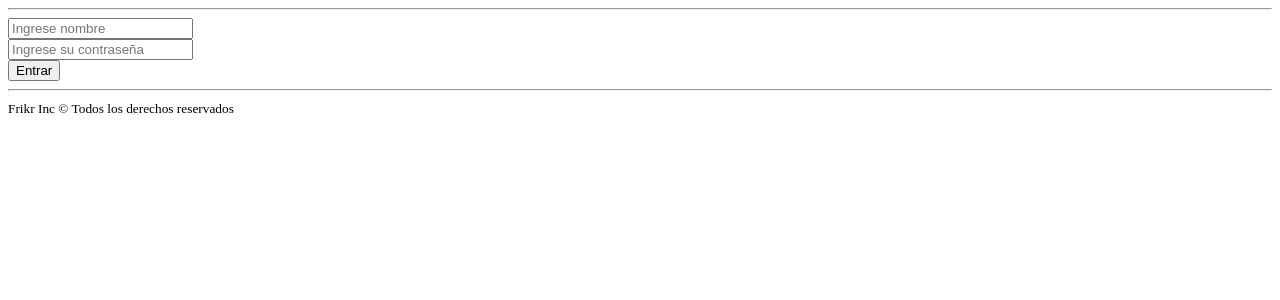
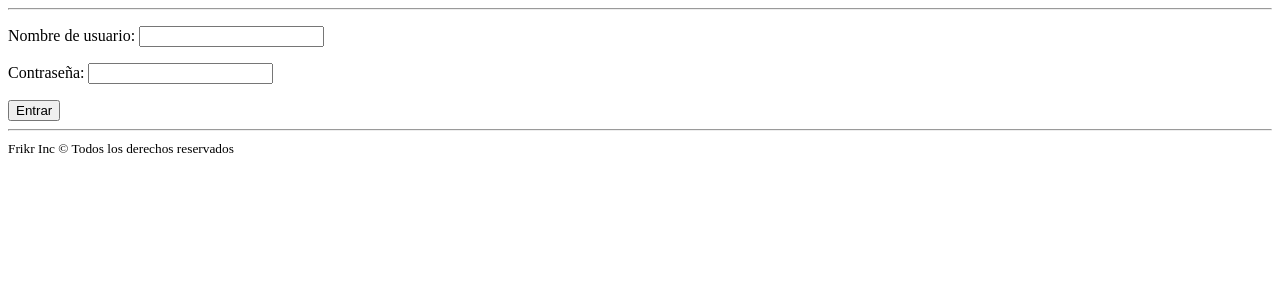
Before and after one commit to fredpaes/frikr, a Django app: page /login in a window 1280 px wide. Shown: the part 26-326 px from the top of the page. Run offline with Django 3.2, Linux system fonts and the light colour scheme.

Commit message:
adding forms use

```diff
--- /dev/null
+++ b/users/forms.py
@@ -0,0 +1,6 @@
+from django import forms
+from django.forms import TextInput
+
+class LoginForm(forms.Form):
+    user_name = forms.CharField(label='Nombre de usuario')
+    user_password = forms.CharField(label='Contraseña', widget=forms.PasswordInput())
--- a/users/templates/users/login.html
+++ b/users/templates/users/login.html
@@ -10,12 +10,10 @@
 
 <form method="POST">
     {% csrf_token %}
-    <div>
-        <input type="text" name="user_name" placeholder="Ingrese nombre">
-    </div>
-    <div>
-        <input type="password" name="user_password" placeholder="Ingrese su contraseña">
-    </div>
+    {{ login_form.as_p }}
+    <!-- <div>
+        {{ login_form.user_password }}
+    </div> -->
     <button>Entrar</button>
 </form>
 
--- a/users/views.py
+++ b/users/views.py
@@ -1,26 +1,36 @@
 from django.shortcuts import render, redirect
 from django.http import HttpResponseNotFound
 from django.contrib.auth import logout, authenticate, login
+from .forms import *
 
 # Create your views here.
 def log_in(request):
     error_messages = []
     if request.user.is_anonymous:
         if request.method == 'POST':
-            username = request.POST.get('user_name', '')
-            # al usar .get() indicas el valor por default al no encontrar esa clave en el diccionario
-            password = request.POST.get('user_password')
+            form = LoginForm(request.POST)
+            if form.is_valid():
+                # username = request.POST.get('user_name', '')
+                # al usar .get() indicas el valor por default al no encontrar esa clave en el diccionario
+                # password = request.POST.get('user_password')
+                username = form.cleaned_data.get('user_name')
+                password = form.cleaned_data.get('user_password')
 
-            user = authenticate(username=username, password=password)
-            if user is None:
-                error_messages.append('Nombre de usuario o contraseña incorrecta.')
-            elif user.is_active:
-                login(request, user)
-                return redirect('index')
-            else:
-                error_messages.append('El usuario no está activo')
+                user = authenticate(username=username, password=password)
+                if user is None:
+                    error_messages.append('Nombre de usuario o contraseña incorrecta.')
+                elif user.is_active:
+                    login(request, user)
+                    return redirect('index')
+                else:
+                    error_messages.append('El usuario no está activo')
+        else:
+            form = LoginForm()
 
-        context = {'errors': error_messages}
+        context = {
+            'errors': error_messages,
+            'login_form': form
+        }
 
         return render(request, 'users/login.html', context)
     else:
```
